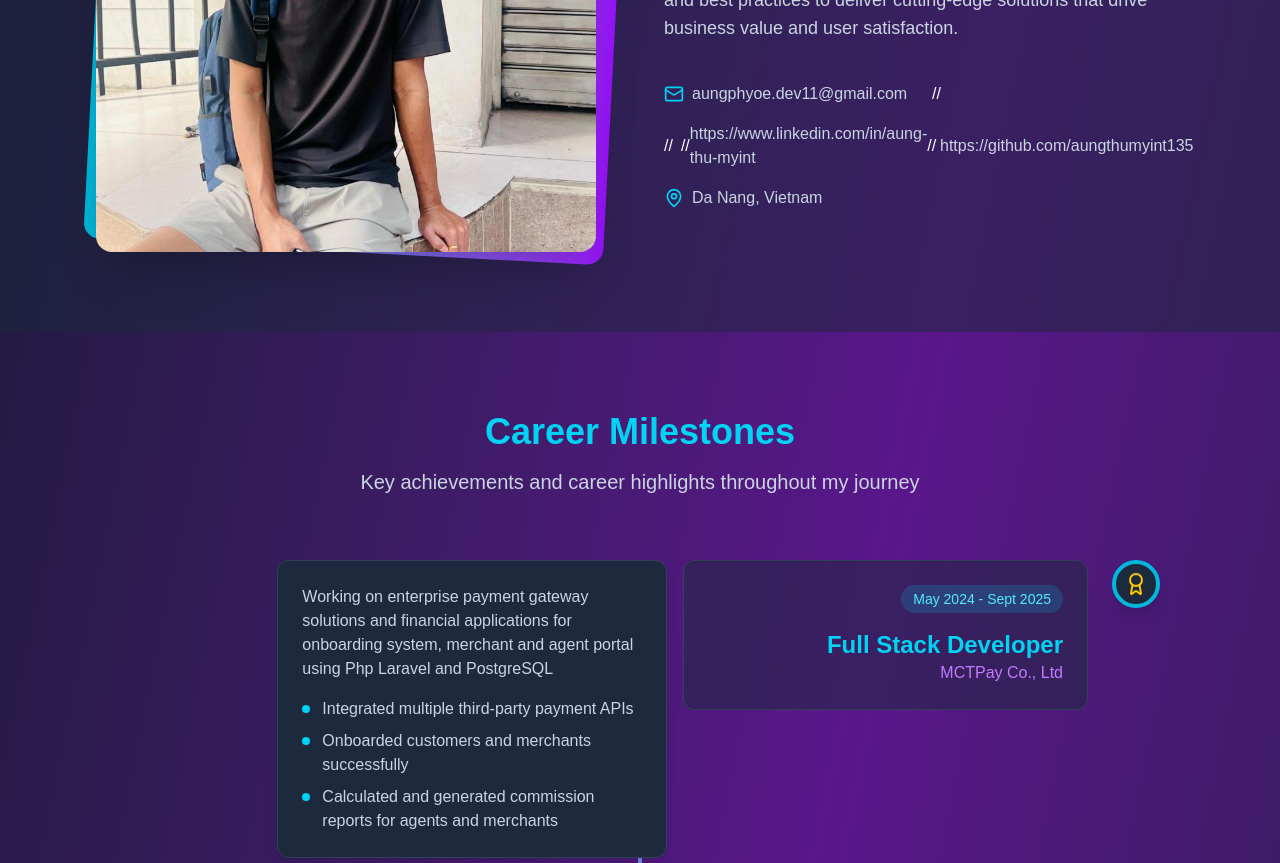
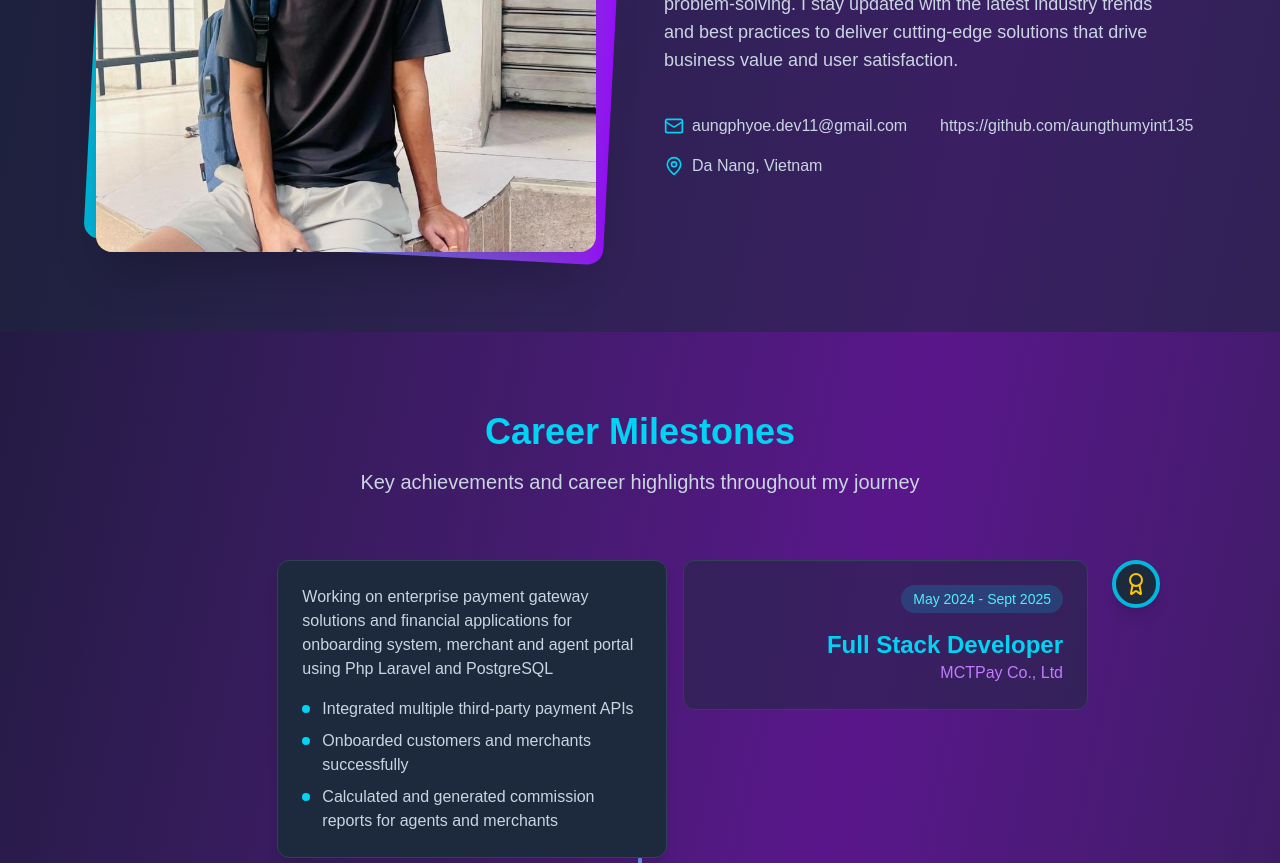
Before and after one commit to aungthumyint135/ap-the-dev, a Next.js app: page / in a window 1280 px wide. Shown: the part 1360-2223 px from the top of the page. Built offline with nearby package versions, Linux system fonts and the light colour scheme.

Commit message:
Update page.js

```diff
--- a/app/page.js
+++ b/app/page.js
@@ -462,10 +462,10 @@ export default function Home() {
                   <Mail className="text-cyan-400" size={20} />
                   <span className="text-slate-300">aungphyoe.dev11@gmail.com</span>
                 </div>
-                // <div className="flex items-center space-x-2">
+                {/* <div className="flex items-center space-x-2">
                 //   <Linkedin className="text-cyan-400" size={20} />
                 //   <span className="text-slate-300"> https://www.linkedin.com/in/aung-thu-myint </span>
-                // </div>
+                 </div> */}
                 <div className="flex items-center space-x-2">
                   <Github className="text-cyan-400" size={20} />
                   <span className="text-slate-300">https://github.com/aungthumyint135</span>
```
